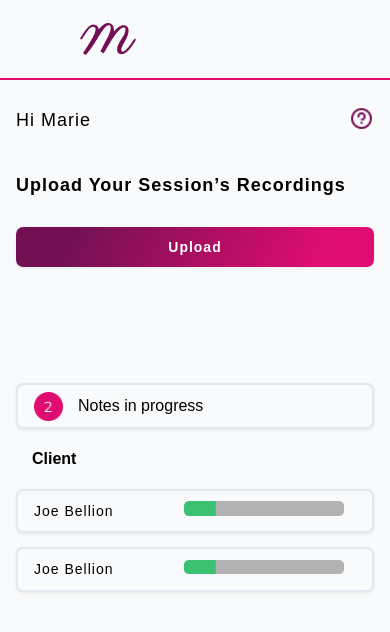
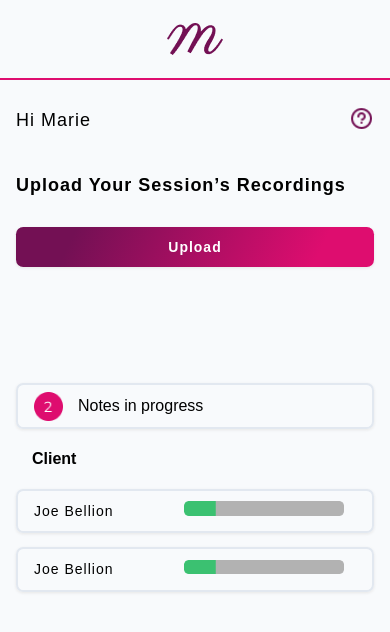
Before and after one commit to Gaddafi400/mentalis, a React (Create React App) app: page / in a window 390 px wide. Shown: the top 632 px of the page. Built offline with nearby package versions, Linux system fonts and the light colour scheme.

Commit message:
logo to center mobile view

```diff
--- a/src/css/main.css
+++ b/src/css/main.css
@@ -386,6 +386,12 @@ ul {
 
 /* mobile */
 @media screen and (max-width: 550px) {
+  .navbar {
+    justify-content: center;
+  }
+  .logo {
+    margin: 0;
+  }
   .hidden {
     display: none;
   }
```
